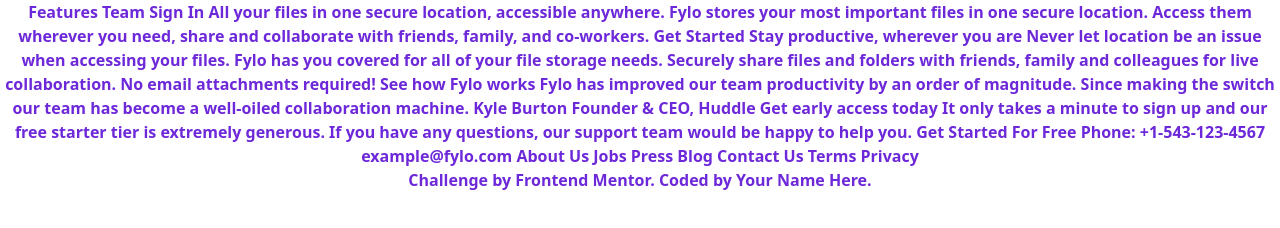
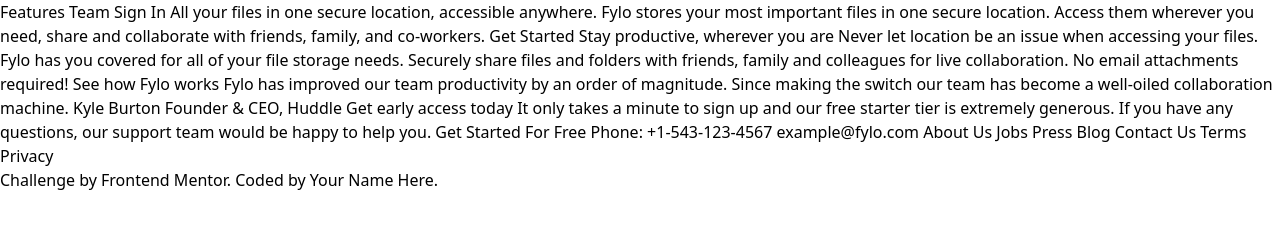
Before and after one commit to ShreeraamGit/fylo-landing-page-with-two-column-layout-master, a plain HTML site: page index.html in a window 1280 px wide. Drawn offline with Linux system fonts and the light colour scheme.

Commit message:
initial commit

```diff
--- a/index.html
+++ b/index.html
@@ -12,9 +12,18 @@
 
     <!-- Feel free to remove these styles or customise in your own stylesheet 👍 -->
     <link rel="stylesheet" href="app.css">
+    <link rel="preconnect" href="https://fonts.googleapis.com">
+    <link rel="preconnect" href="https://fonts.gstatic.com" crossorigin>
+    <link href="https://fonts.googleapis.com/css2?family=Open+Sans:ital,wght@0,300;0,400;0,500;0,600;0,700;0,800;1,300;1,400;1,500;1,600;1,700;1,800&family=Poppins:ital,wght@0,100;0,200;0,300;0,400;0,500;0,600;0,700;0,800;0,900;1,100;1,200;1,300;1,400;1,500;1,600;1,700;1,800;1,900&display=swap"
+        rel="stylesheet">
+    <link rel="preconnect" href="https://fonts.googleapis.com">
+    <link rel="preconnect" href="https://fonts.gstatic.com" crossorigin>
+    <link href="https://fonts.googleapis.com/css2?family=Open+Sans:ital,wght@0,300;0,400;0,500;0,600;0,700;0,800;1,300;1,400;1,500;1,600;1,700;1,800&family=Poppins:ital,wght@0,100;0,200;0,300;0,400;0,500;0,600;0,700;0,800;0,900;1,100;1,200;1,300;1,400;1,500;1,600;1,700;1,800;1,900&family=Raleway:ital,wght@0,100;0,200;0,300;0,400;0,500;0,600;0,700;0,800;0,900;1,100;1,200;1,300;1,400;1,500;1,600;1,700;1,800;1,900&display=swap"
+        rel="stylesheet">
 </head>
 
-<body class="text-center text-purple-700 font-bold">
+<body class="font-body m-0">
+
 
     Features Team Sign In All your files in one secure location, accessible anywhere. Fylo stores your most important files in one secure location. Access them wherever you need, share and collaborate with friends, family, and co-workers. Get Started Stay
     productive, wherever you are Never let location be an issue when accessing your files. Fylo has you covered for all of your file storage needs. Securely share files and folders with friends, family and colleagues for live collaboration. No email attachments
--- a/tailwindcss/tailwind.config.js
+++ b/tailwindcss/tailwind.config.js
@@ -3,7 +3,12 @@
     purge: ["../*.html"],
     darkMode: false, // or 'media' or 'class'
     theme: {
-        extend: {},
+        extend: {
+            fontFamily: {
+                'body': ['Open Sans', sans - serif],
+                'heading': ['Raleway', sans - serif],
+            }
+        },
     },
     variants: {
         extend: {},
```
Also changed, not shown: app.css.
